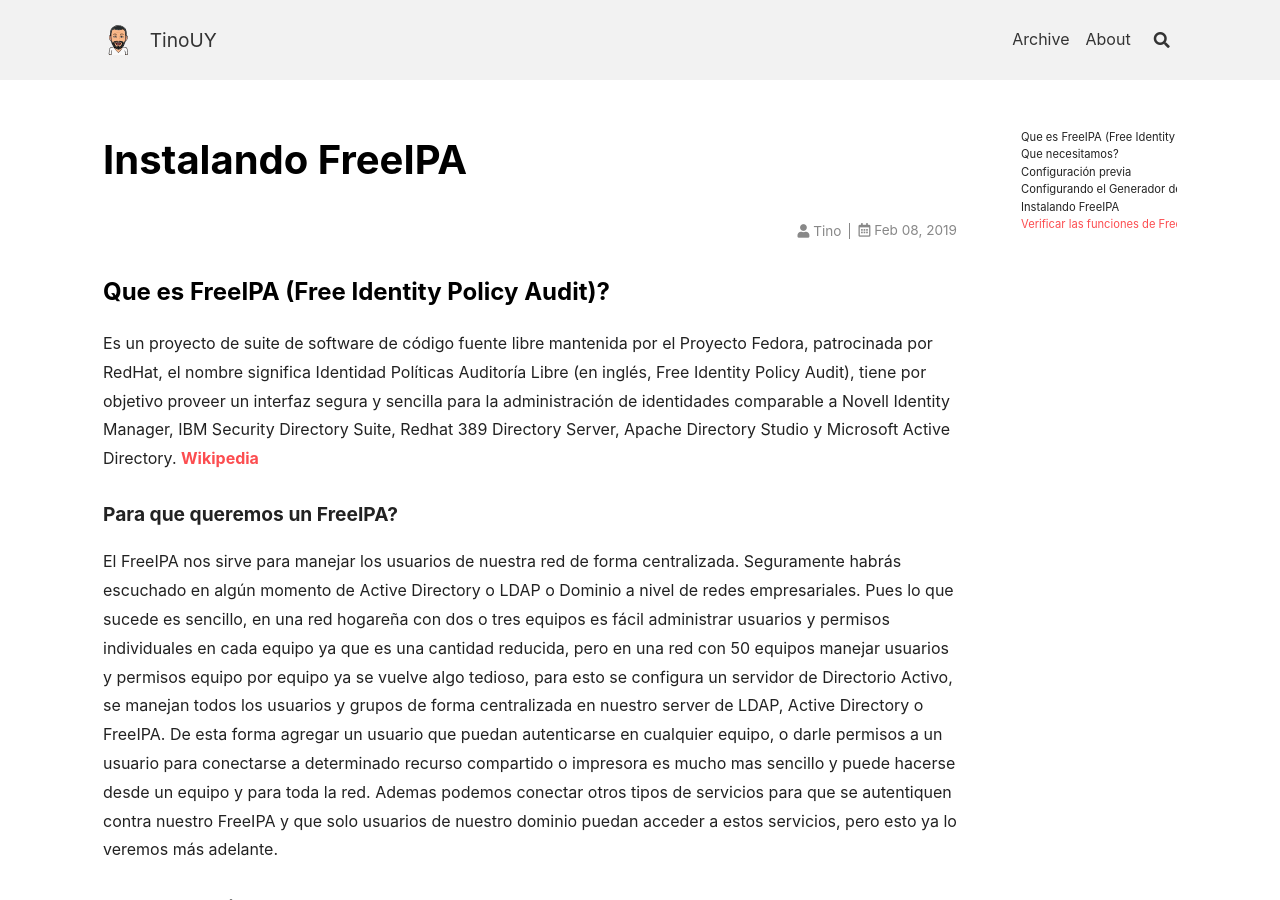
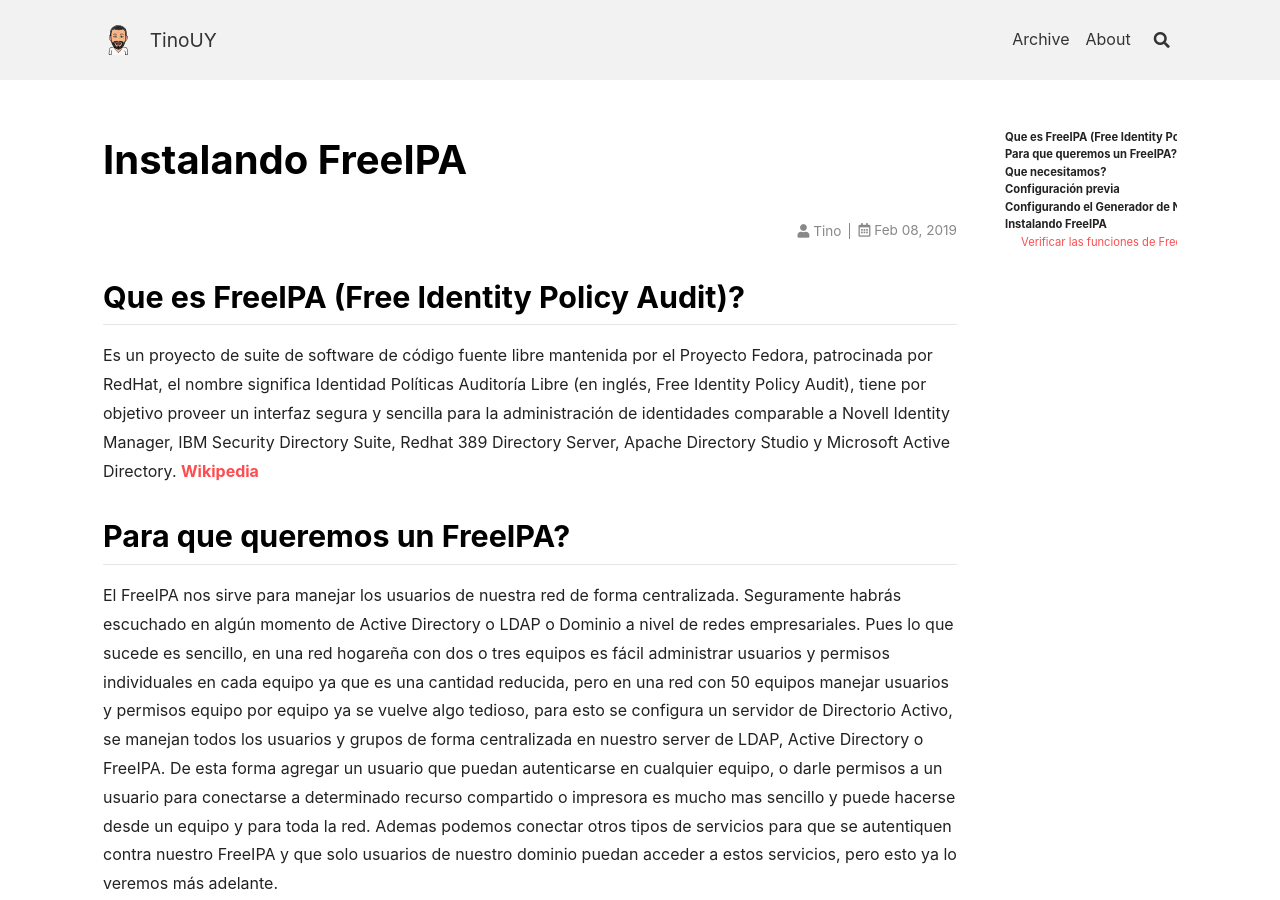
Before and after one commit to duffycop/blog, a Jekyll site: the page built from _posts/2019-02-08-Instalando-Free-IPA.md, in a window 1280 px wide and 900 px high. Built offline with Jekyll 4.4.1, drawn with Linux system fonts in a browser that asks for light colours; nearby versions of some CDN libraries; comment, search, counter and statistics services are not loaded.

Commit message:
Update 2019-02-08-Instalando-Free-IPA.md

```diff
--- a/_posts/2019-02-08-Instalando-Free-IPA.md
+++ b/_posts/2019-02-08-Instalando-Free-IPA.md
@@ -7,18 +7,18 @@
   toc: true
 ---
 
-### Que es FreeIPA (Free Identity Policy Audit)?
+## Que es FreeIPA (Free Identity Policy Audit)?
 
-Es un proyecto de suite de software de código fuente libre mantenida por el Proyecto Fedora, patrocinada por RedHat, el nombre significa Identidad Políticas Auditoría Libre (en inglés, Free Identity Policy Audit), tiene por objetivo proveer un interfaz segura y sencilla para la administración de identidades comparable a Novell Identity Manager, IBM Security Directory Suite, Redhat 389 Directory Server, Apache Directory Studio y Microsoft Active Directory.<!-- more --> [Wikipedia](https://es.wikipedia.org/wiki/FreeIPA)
+Es un proyecto de suite de software de código fuente libre mantenida por el Proyecto Fedora, patrocinada por RedHat, el nombre significa Identidad Políticas Auditoría Libre (en inglés, Free Identity Policy Audit), tiene por objetivo proveer un interfaz segura y sencilla para la administración de identidades comparable a Novell Identity Manager, IBM Security Directory Suite, Redhat 389 Directory Server, Apache Directory Studio y Microsoft Active Directory.<!--more--> [Wikipedia](https://es.wikipedia.org/wiki/FreeIPA)
 
-#### Para que queremos un FreeIPA?
+## Para que queremos un FreeIPA?
 
 El FreeIPA nos sirve para manejar los usuarios de nuestra red de forma centralizada.
 Seguramente habrás escuchado en algún momento de Active Directory o LDAP o Dominio a nivel de redes empresariales.
 Pues lo que sucede es sencillo, en una red hogareña con dos o tres equipos es fácil administrar usuarios y permisos individuales en cada equipo ya que es una cantidad reducida, pero en una red con 50 equipos manejar usuarios y permisos equipo por equipo ya se vuelve algo tedioso, para esto se configura un servidor de Directorio Activo, se manejan todos los usuarios y grupos de forma centralizada en nuestro server de LDAP, Active Directory o FreeIPA. De esta forma agregar un usuario que puedan autenticarse en cualquier equipo, o darle permisos a un usuario para conectarse a determinado recurso compartido o impresora es mucho mas sencillo y puede hacerse desde un equipo y para toda la red.
 Ademas podemos conectar otros tipos de servicios para que se autentiquen contra nuestro FreeIPA y que solo usuarios de nuestro dominio puedan acceder a estos servicios, pero esto ya lo veremos más adelante.
 
-### Que necesitamos?
+## Que necesitamos?
 
 Necesitamos un equipo con CentOS 7 en este caso sera virtualizado y la tarjeta de red estará en modo NAT.
 
@@ -26,7 +26,7 @@
 >IP: 172.16.121.136
 >Hostname: ipa.tino.uy
 
-### Configuración previa
+## Configuración previa
 1. Para esto vamos a configurar el CentOS 7, nos conectamos por ssh
 ~~~ bash
 ssh root@172.16.121.136
@@ -46,7 +46,7 @@
 ~~~
 5. Luego reiniciamos el centos con _reboot_ y volvemos a conectarnos por ssh (ver paso 1)
 
-### Configurando el Generador de Números Aleatorios
+## Configurando el Generador de Números Aleatorios
 
 Configurar un FreeIPA requiere de un montón de datos aleatorios para las operaciones criptográficas que corre. Por defecto una maquina virtual se queda sin datos aleatorios o entropía muy rápidamente. Para solucionar esto usaremos ***rngd***, un software generador de números aleatorios.
 
@@ -59,7 +59,7 @@
 ~~~
 La salida debe incluir active (running) en verde.
 
-### Instalando FreeIPA
+## Instalando FreeIPA
 
 1. Ahora si, instalamos el paquete ipa-server.
 ~~~ bash
```
